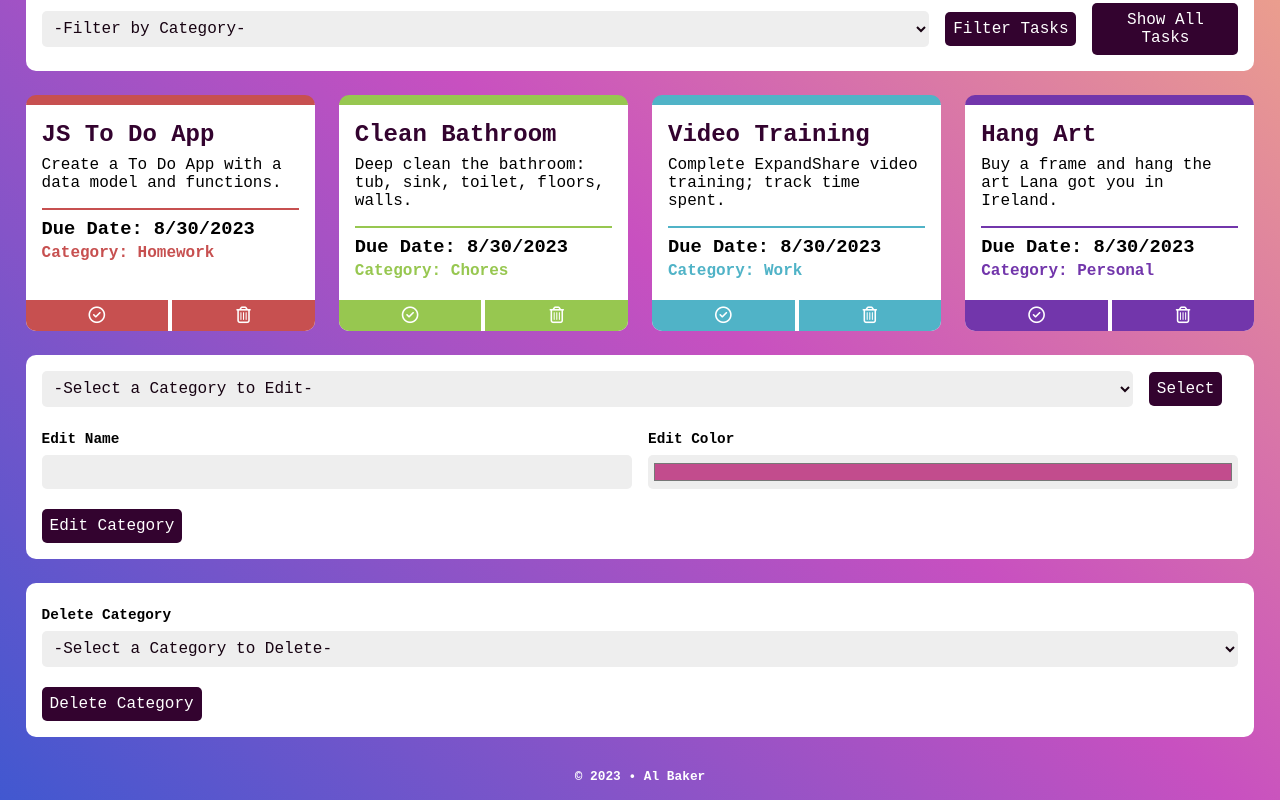
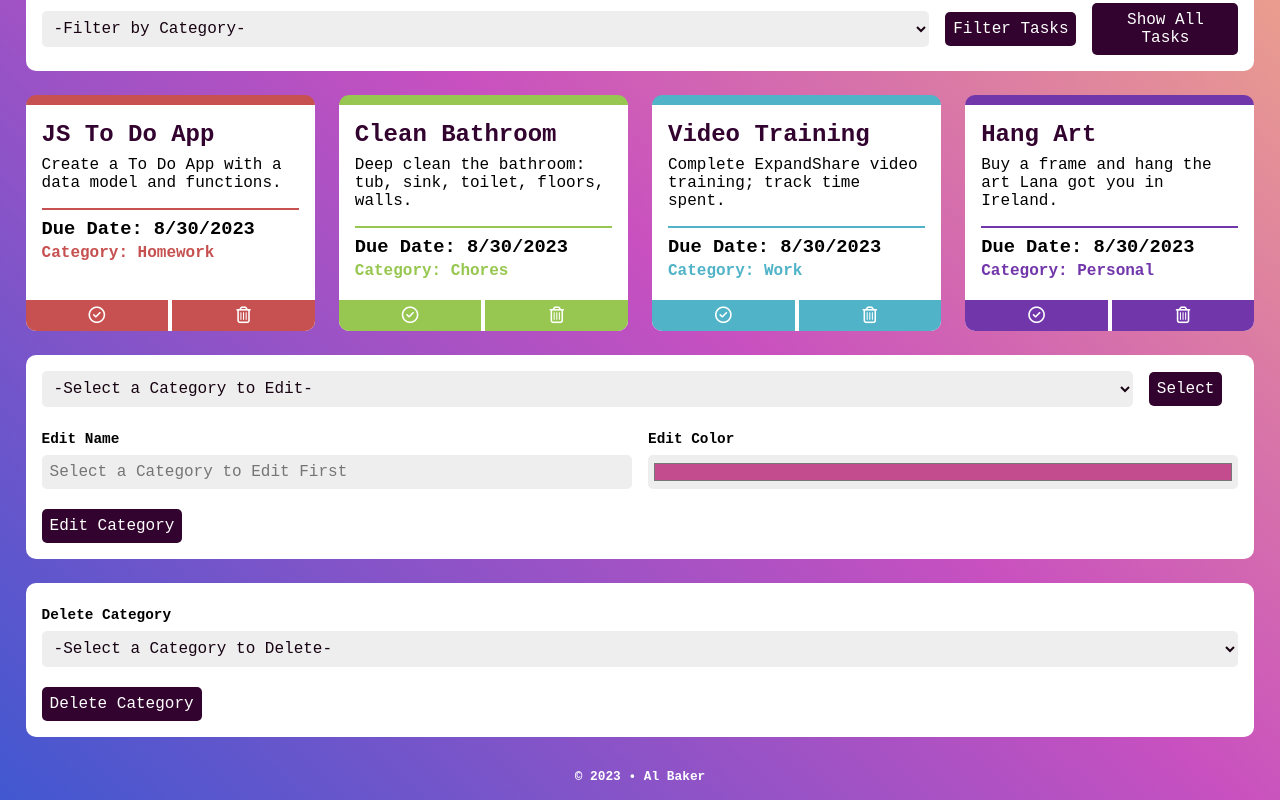
Before and after one commit to allison-baker/DGM-3760, a plain HTML site: page index.html in a window 1280 px wide. Shown: the part 505-1305 px from the top of the page. Drawn offline with Linux system fonts and the light colour scheme.

Commit message:
placeholder for edit category name input

```diff
--- a/index.html
+++ b/index.html
@@ -83,7 +83,7 @@
 
         <form id="editCategory" class="formStyling" method="POST">
           <fieldset class="smallSection">
-            <label for="newName">Edit Name <input type="text" name="newName" id="newName" /></label>
+            <label for="newName">Edit Name <input type="text" name="newName" id="newName" placeholder="Select a Category to Edit First"/></label>
             <label for="categoryColor">Edit Color <input type="color" name="newColor" id="newColor" value="#c24c8d" /></label>
           </fieldset>
           <input type="submit" value="Edit Category" id="editCatBtn" />
```
